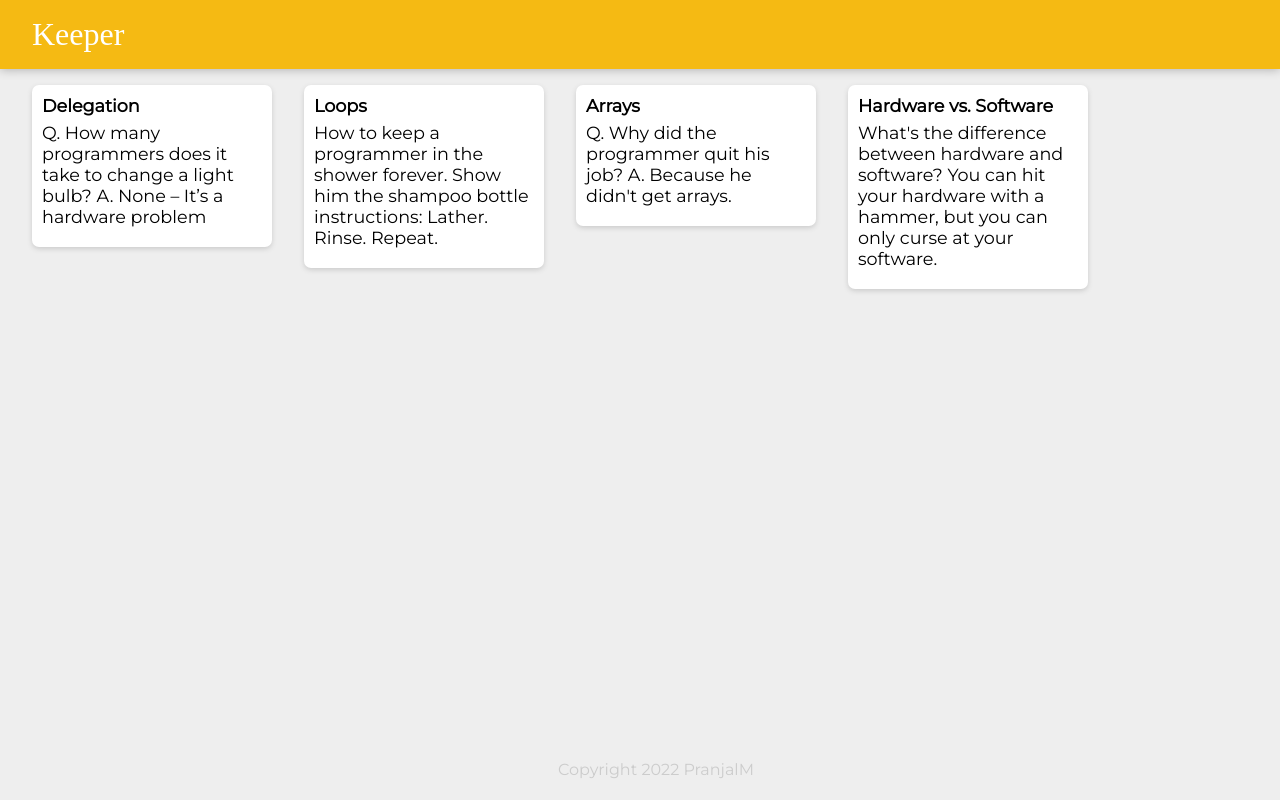
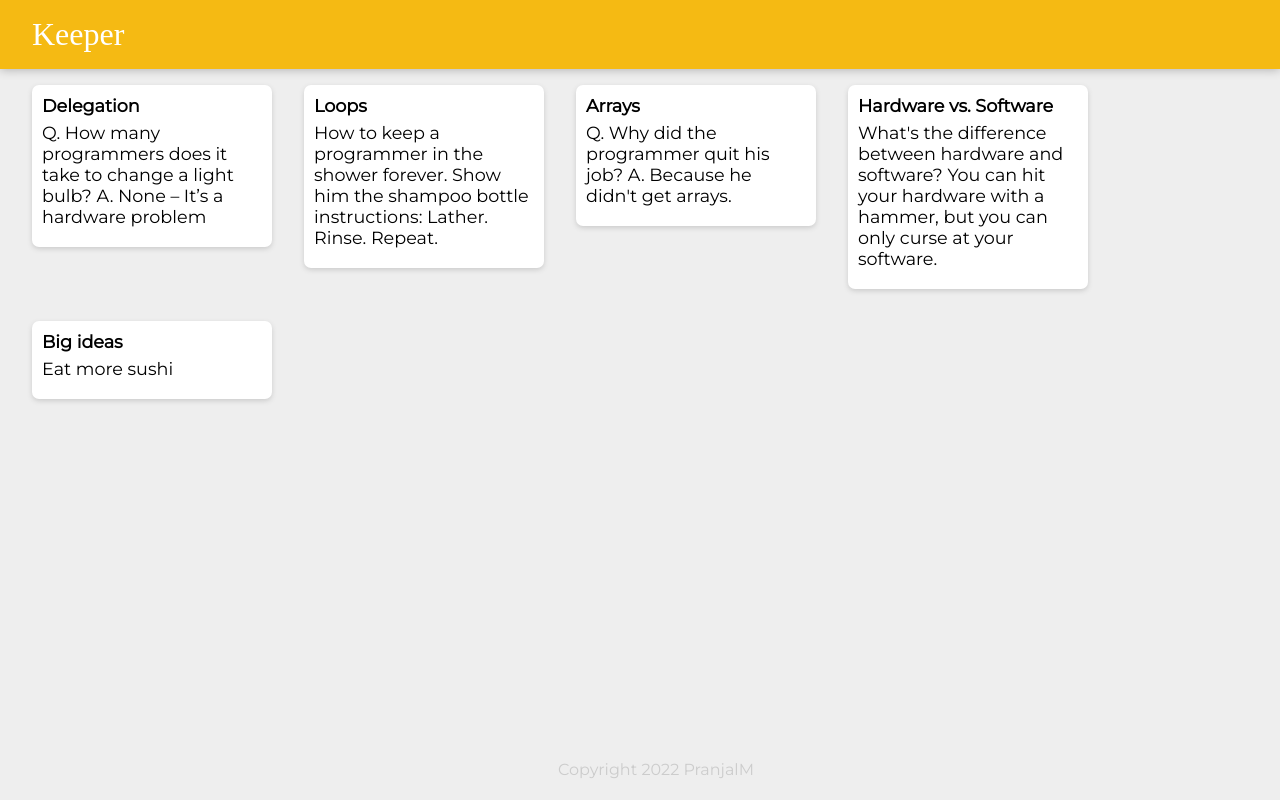
Before and after one commit to Pranjalm-23/pranjalm-keep-app, a React (Create React App) app: page / in a window 1280 px wide. Built offline with nearby package versions, Linux system fonts and the light colour scheme; a web font is replaced by a local one.

Commit message:
jsx extension set to js

```diff
--- a/src/notes.js
+++ b/src/notes.js
@@ -23,6 +23,11 @@
     content:
       "What's the difference between hardware and software? You can hit your hardware with a hammer, but you can only curse at your software.",
   },
+  {
+    key: 5,
+    title: "Big ideas",
+    content: "Eat more sushi",
+  },
 ];
 
 export default notes;
```
Also changed, not shown: src/components/App.js (renamed from src/components/App.jsx, +3 -4 lines), src/components/Footer.js (renamed from src/components/Footer.jsx), src/components/Header.js (renamed from src/components/Header.jsx), src/components/Note.js (renamed from src/components/Note.jsx).
